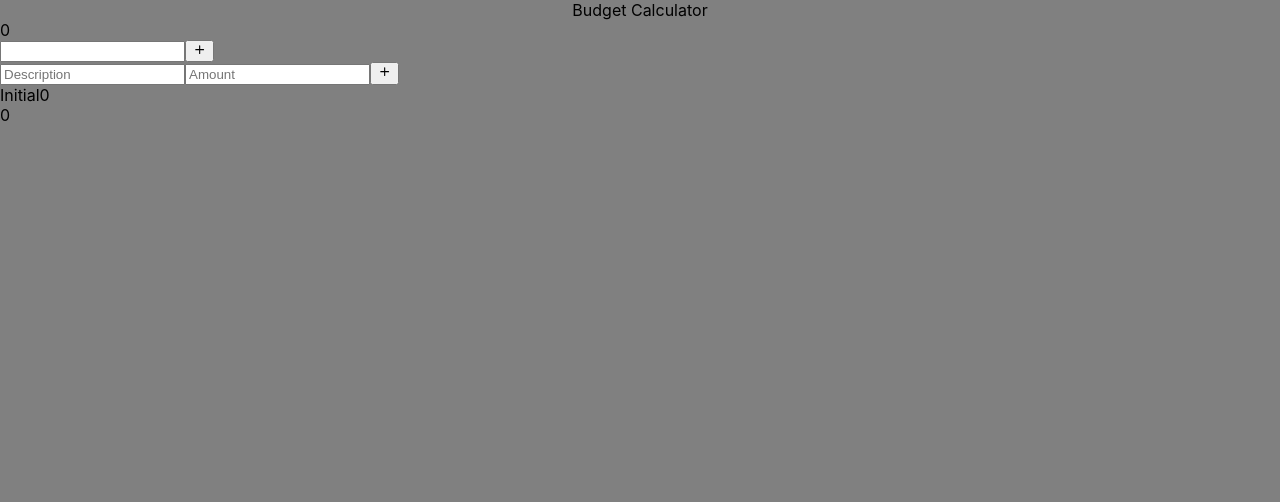
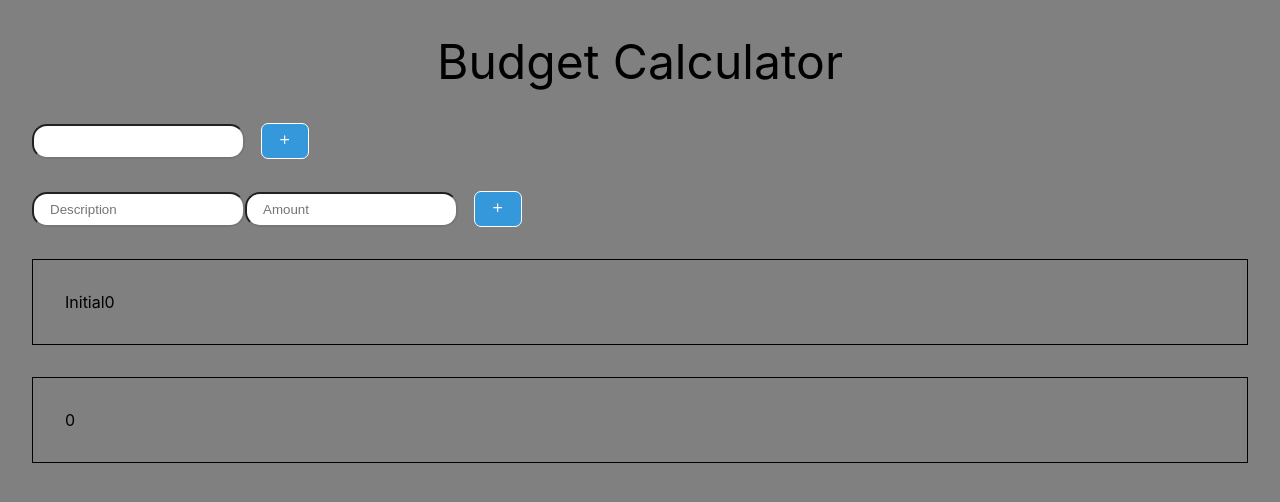
Before and after one commit to cw417/react-budget-calc, a React (Create React App) app in the folder client/: page / in a window 1280 px wide. Shown: the top 502 px of the page. Built offline with nearby package versions, Linux system fonts and the light colour scheme; the HTML template or start-up script is replaced by a standard one.

Commit message:
Work on styling

```diff
--- a/client/src/App.css
+++ b/client/src/App.css
@@ -1,7 +1,64 @@
+:root {
+  --button-blue: #3498db;
+  --button-blue-hover: #2385C7;
+  --main-font-color: #fff;
+}
+
 body {
+  height: 100%;
+  width: 100%;
   background-color: grey;
 }
 
-.header {
+/* Misc */
+
+.button {
+  width: 3rem;
+  height: 2.25rem;
+  cursor: pointer;
+  border-radius: 7px;
+  background-color: var(--button-blue);
+  color: var(--main-font-color);
+  border: 1px solid #fff;
+	transition: all 0.3s;
+  margin: 0 1rem;
+}
+
+.button:hover {
+  background-color: var(--button-blue-hover);
+  border-radius: 0px;
+}
+
+.center {
   text-align: center;
 }
+
+.container {
+  margin: 2rem;
+  padding: 2rem;
+  border: 1px solid black;
+}
+
+.f-3 {
+  font-size: 3rem;
+}
+
+.flex-row {
+  display: flex;
+  flex-direction: row;
+}
+
+.flex-col {
+  display: flex;
+  flex-direction: column;
+}
+
+.m-2 {
+  margin: 2rem;
+}
+
+.input {
+  padding: 0.5rem 1rem;
+  border-radius: 15px;
+
+}
--- a/client/src/components/ExpenseList.tsx
+++ b/client/src/components/ExpenseList.tsx
@@ -21,6 +21,8 @@ export default function ExpenseList({ expenses }: Props) {
   }
 
   return (
-    <div>{renderExpenseList()}</div>
+    <div className="container">
+      <div>{renderExpenseList()}</div>
+    </div>
   )
 }
--- a/client/src/components/Header.tsx
+++ b/client/src/components/Header.tsx
@@ -6,7 +6,7 @@ type Props = {
 
 export default function Header({ title }: Props) {
   return (
-    <div className='header'>
+    <div className='center f-3 m-2'>
       <div>{title}</div>
     </div>
   )
--- a/client/src/components/IncomeInput.tsx
+++ b/client/src/components/IncomeInput.tsx
@@ -18,10 +18,9 @@ export default function IncomeInput({ income, updateIncome }: Props) {
   }
 
   return (
-    <div>
-      <div>{income}</div>
-      <input type='text' ref={incomeRef}></input>
-      <button onClick={handleUpdateIncome}><FiPlus /></button>
+    <div className='m-2' >
+      <input className='input' type='text' ref={incomeRef}></input>
+      <button className='button' onClick={handleUpdateIncome}><FiPlus /></button>
     </div>
   )
 }
--- a/client/src/components/InfoDisplay.tsx
+++ b/client/src/components/InfoDisplay.tsx
@@ -6,7 +6,7 @@ type Props = {
 
 export default function InfoDisplay({ balance }: Props) {
   return (
-    <div>
+    <div className='container'>
       <div>
         {balance}
       </div>
--- a/client/src/components/Input.tsx
+++ b/client/src/components/Input.tsx
@@ -37,11 +37,11 @@ export default function Input({ updateFunction, labelText, buttonText }: Props)
   }
 
   return (
-    <div>
+    <div className='m-2'>
       <label>{labelText}</label>
-      <input ref={descriptionRef} onKeyUp={handleKeyPress} type='text' placeholder={'Description'} />
-      <input ref={amountRef} onKeyUp={handleKeyPress} type='text' placeholder={'Amount'} />
-      <button onClick={handleUpdateInfo}>{buttonText}</button>
+      <input className='input' ref={descriptionRef} onKeyUp={handleKeyPress} type='text' placeholder={'Description'} />
+      <input className='input' ref={amountRef} onKeyUp={handleKeyPress} type='text' placeholder={'Amount'} />
+      <button className='button' onClick={handleUpdateInfo}>{buttonText}</button>
     </div>
   )
 }
```
